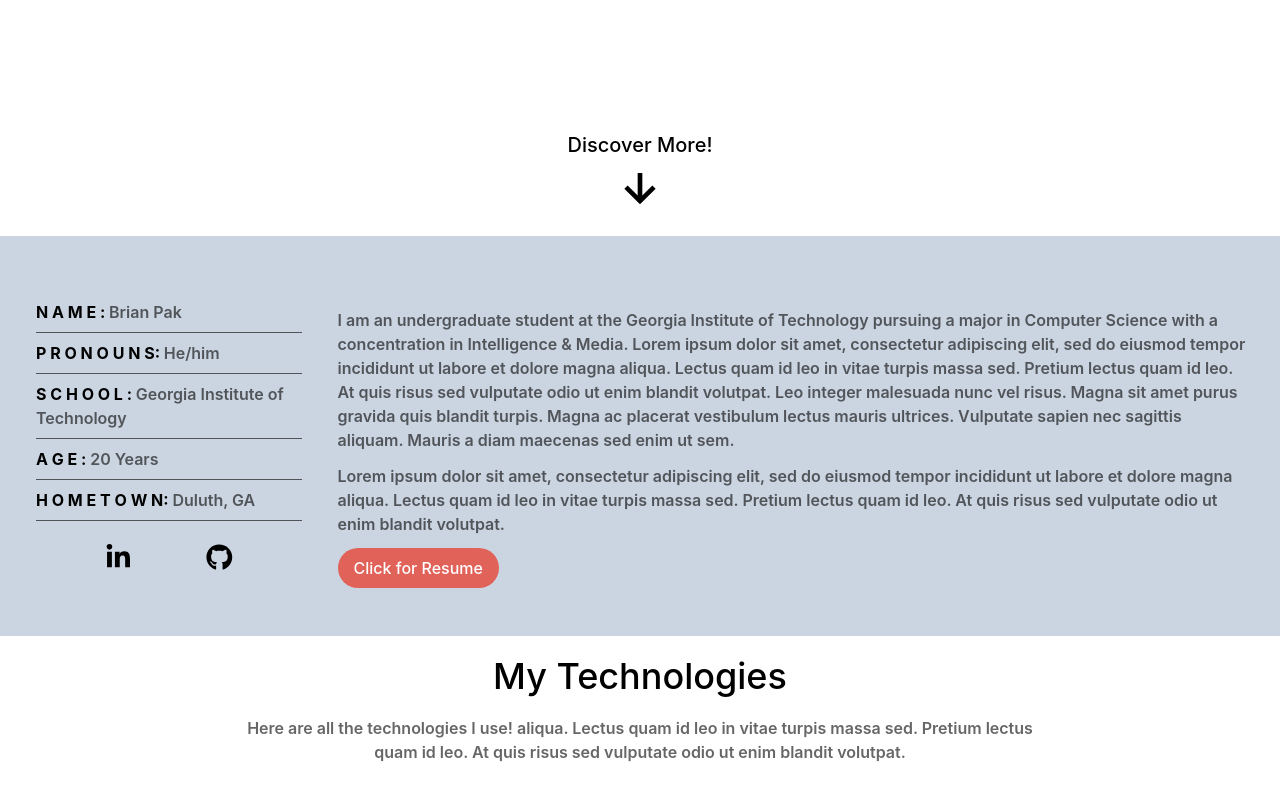
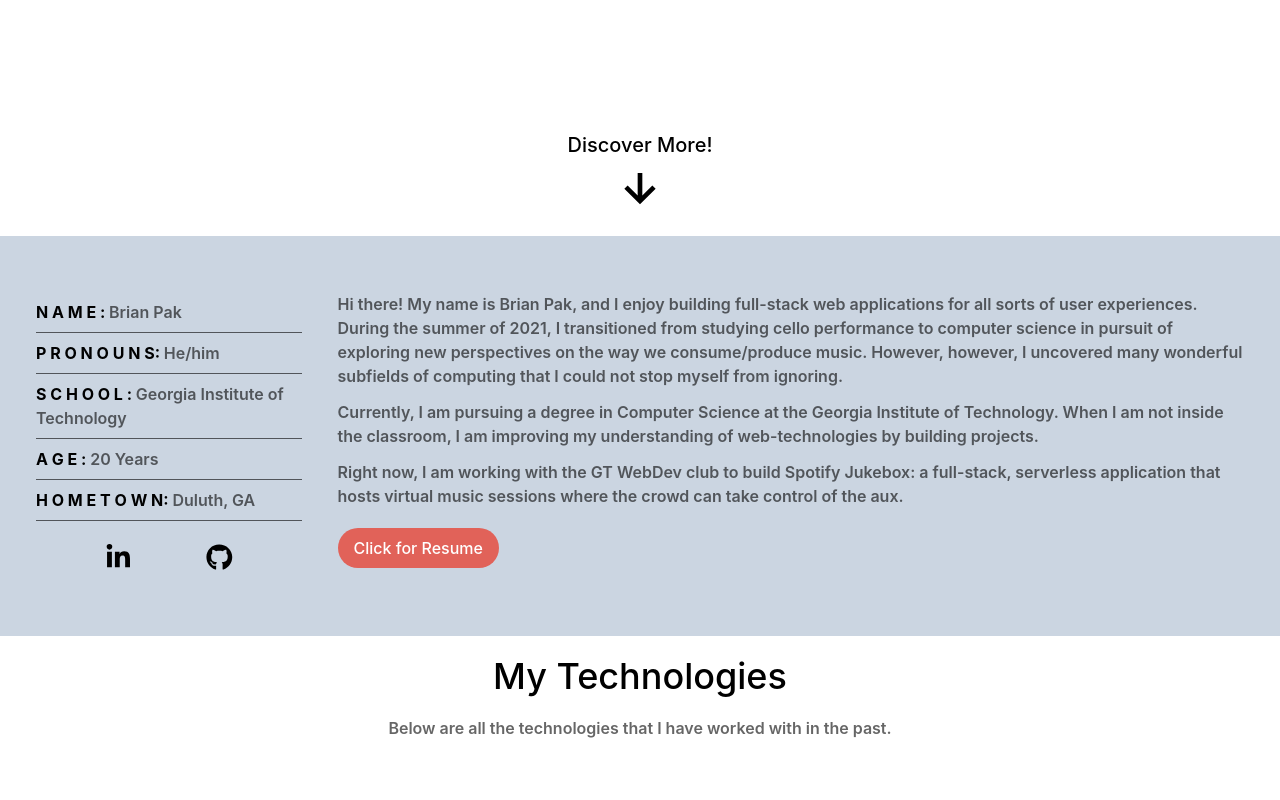
Before and after one commit to brianpak2402/site, a Next.js app: page / in a window 1280 px wide. Shown: the part 564-1364 px from the top of the page. Built offline with nearby package versions, Linux system fonts and the light colour scheme; what tailwindcss-animation-delay would draw is missing.

Commit message:
begin replacing lorem ipsum with content

```diff
--- a/app/HorizontalCarousel.tsx
+++ b/app/HorizontalCarousel.tsx
@@ -36,11 +36,8 @@ export default function HorizontalCarousel() {
     <div className='h-fit overflow-hidden'>
       <ul className='w-screen flex flex-nowrap items-center self-center ml-0 animate-scrollHorizontal'>
         {imagesToRender.map((image, i) =>
-          <li
-            key={i}
-            className='flex justify-center items-center flex-shrink-0 my-2 px-3 transition duration-300 ease-in-out hover:-translate-y-2'
-          >
-            <Image src={image} alt='tech-images' width={i%images.length < 8 ? 80 : 60} className='w-full h-full transition duration-500 grayscale hover:grayscale-0'/>
+          <li key={i} className='flex justify-center items-center flex-shrink-0 my-2 px-3 transition duration-300 ease-in-out hover:-translate-y-2'>
+            <Image src={image} alt='tech-logo' width={i%images.length < 8 ? 80 : 60} className='w-full h-full transition duration-500 grayscale hover:grayscale-0'/>
           </li>
         )}
       </ul>
--- a/app/Navbar.tsx
+++ b/app/Navbar.tsx
@@ -5,22 +5,22 @@ export default function Navbar() {
   return (
     <header className='p-5 bg-transparent flex justify-evenly'>
        <div className='flex flex-row flex-grow justify-evenly'>
-            <button className='rounded-full hover:bg-black hover:text-white transition-colors px-4 py-2 inter-var font-medium'>
+            <button className='rounded-full hover:bg-black hover:text-white transition-colors duration-300 ease-linear px-4 py-2 '>
                 <Link href='/' className='px-4 py-2'>
                     Projects
                 </Link>
             </button>
-            <button className='rounded-full hover:bg-black hover:text-white transition-colors px-4 py-2 inter-var font-medium'>
+            <button className='rounded-full hover:bg-black hover:text-white transition-colors duration-300 ease-linear px-4 py-2'>
                 <Link href='/' className='px-4 py-2'>
                     Thoughts
                 </Link>
             </button>
-            <button className='rounded-full hover:bg-black hover:text-white transition-colors px-4 py-2 inter-var font-medium'>
+            <button className='rounded-full hover:bg-black hover:text-white transition-colors duration-300 ease-linear px-4 py-2'>
                 <Link href='/' className='px-4 py-2 rounded-full'>
                     Resume
                 </Link>
             </button>
-            <button className='rounded-full hover:bg-black hover:text-white transition-colors px-4 py-2 inter-var font-medium'>
+            <button className='rounded-full hover:bg-black hover:text-white transition-colors duration-300 ease-linear px-4 py-2'>
                 <Link href='/' className='px-4 py-2'>
                      Contact
                 </Link>
--- a/app/layout.tsx
+++ b/app/layout.tsx
@@ -1,6 +1,6 @@
 import '../styles/globals.css'
+import Navbar from './Navbar'
 
-import Navbar from './Navbar'
 import Preloader from './Preloader'
 
 export default function RootLayout({
@@ -19,7 +19,6 @@ export default function RootLayout({
       </head>
 
       <body>
-        {/* <Navbar/> */}
         <Preloader/>
         {children}
       </body>
--- a/app/page.tsx
+++ b/app/page.tsx
@@ -4,6 +4,7 @@ import Link from 'next/link';
 import { motion } from 'framer-motion';
 import { useRef } from 'react';
 import HorizontalCarousel from './HorizontalCarousel';
+import Navbar from './Navbar';
 
 import { FaLinkedinIn, FaGithub } from 'react-icons/fa';
 import { BiDownArrowAlt } from 'react-icons/bi';
@@ -27,7 +28,7 @@ export default function Home() {
             animate={{ opacity: [0,1], y:[200,0] }}
             transition={{ type: "tween", duration: 1.20, ease: "easeInOut"}}
           >
-            Student Software Developer and [something]
+            Student Full-Stack Developer
           </motion.p>
         </div>
         <motion.button
@@ -113,35 +114,42 @@ export default function Home() {
               </motion.button>
             </div>
           </div>
-          <div className='mt-8 mr-8 w-3/4'>
+          <div className='mt-4 mr-8 w-3/4'>
             <motion.p
               className='mb-3'
               whileInView={{ opacity:[0,1], y: [200,0]}}
-              transition={{ type: "tween", duration:1, ease: "easeOut" }}
+              transition={{ type: "tween", duration:1.05, ease: "easeOut" }}
               viewport={{ once: true }}
             >
-              I am an undergraduate student at the Georgia Institute of Technology pursuing a major in Computer Science
-              with a concentration in Intelligence & Media.
-              Lorem ipsum dolor sit amet, consectetur adipiscing elit, sed do eiusmod tempor
-              incididunt ut labore et dolore magna aliqua. Lectus quam id leo in vitae turpis massa sed.
-              Pretium lectus quam id leo. At quis risus sed vulputate odio ut enim blandit volutpat. Leo integer
-              malesuada nunc vel risus. Magna sit amet purus gravida quis blandit turpis. Magna ac placerat vestibulum lectus mauris ultrices.
-              Vulputate sapien nec sagittis aliquam. Mauris a diam maecenas sed enim ut sem.
+              Hi there! My name is Brian Pak, and I enjoy building full-stack web applications for all sorts of user
+              experiences. During the summer of 2021, I transitioned from studying cello performance to
+              computer science in pursuit of exploring new perspectives on the way we consume/produce music. However,
+              however, I uncovered many wonderful subfields of computing that I could not stop myself from ignoring.
             </motion.p>
             <motion.p
-              className='mb-3'
+              className=''
               whileInView={{ opacity:[0,1], y: [200,0]}}
-              transition={{ type: "tween", duration:1, ease: "easeOut" }}
+              transition={{ type: "tween", duration:1.1, ease: "easeOut" }}
               viewport={{ once: true }}
             >
-              Lorem ipsum dolor sit amet, consectetur adipiscing elit, sed do eiusmod tempor
-              incididunt ut labore et dolore magna aliqua. Lectus quam id leo in vitae turpis massa sed.
-              Pretium lectus quam id leo. At quis risus sed vulputate odio ut enim blandit volutpat.
+              Currently, I am pursuing a degree in Computer Science at the Georgia Institute of Technology.
+              When I am not inside the classroom, I am improving my understanding
+              of web-technologies by building projects.
+            </motion.p>
+            <motion.p
+              className='mt-3'
+              whileInView={{ opacity:[0,1], y: [200,0]}}
+              transition={{ type: "tween", duration:1.2, ease: "easeOut" }}
+              viewport={{ once: true }}
+            >
+              Right now, I am working with the GT WebDev club to build Spotify Jukebox: a full-stack, serverless application
+              that hosts virtual music sessions where the crowd can take control of the aux.
+              {/* Don't know what I mean? Come check us out! */}
             </motion.p>
             <motion.button
-              className='bg-notion-legacy-red rounded-full text-white transition duration-300 ease-in-out hover:-translate-y-1 px-4 py-2'
+              className='bg-notion-legacy-red rounded-full text-white px-4 py-2 my-5'
               whileInView={{ opacity:[0, 0.7, 1], y: [200, 10, 0] }}
-              transition={{ type: "tween", duration:1 }}
+              transition={{ type: "tween", duration:1.2, ease: "easeOut" }}
               viewport={{ once: true }}
             >
               Click for Resume
@@ -164,8 +172,7 @@ export default function Home() {
           transition={{ type: "tween", duration:1, ease: "easeOut" }}
           viewport={{ once: true }}
         >
-          Here are all the technologies I use! aliqua. Lectus quam id leo in vitae turpis massa sed. Pretium lectus quam id leo.
-          At quis risus sed vulputate odio ut enim blandit volutpat.
+          Below are all the technologies that I have worked with in the past.
         </motion.p>
         <motion.div
           whileInView={{ opacity: [0, 1], y: [200, 0] }}
```
